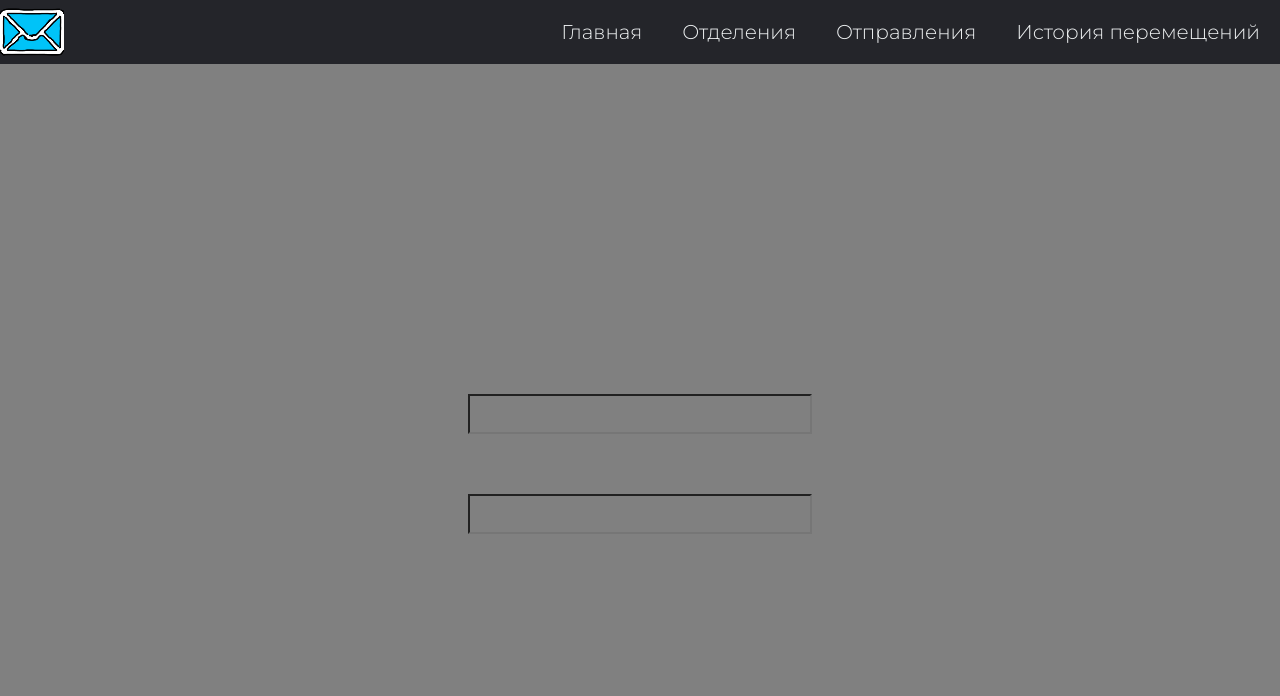
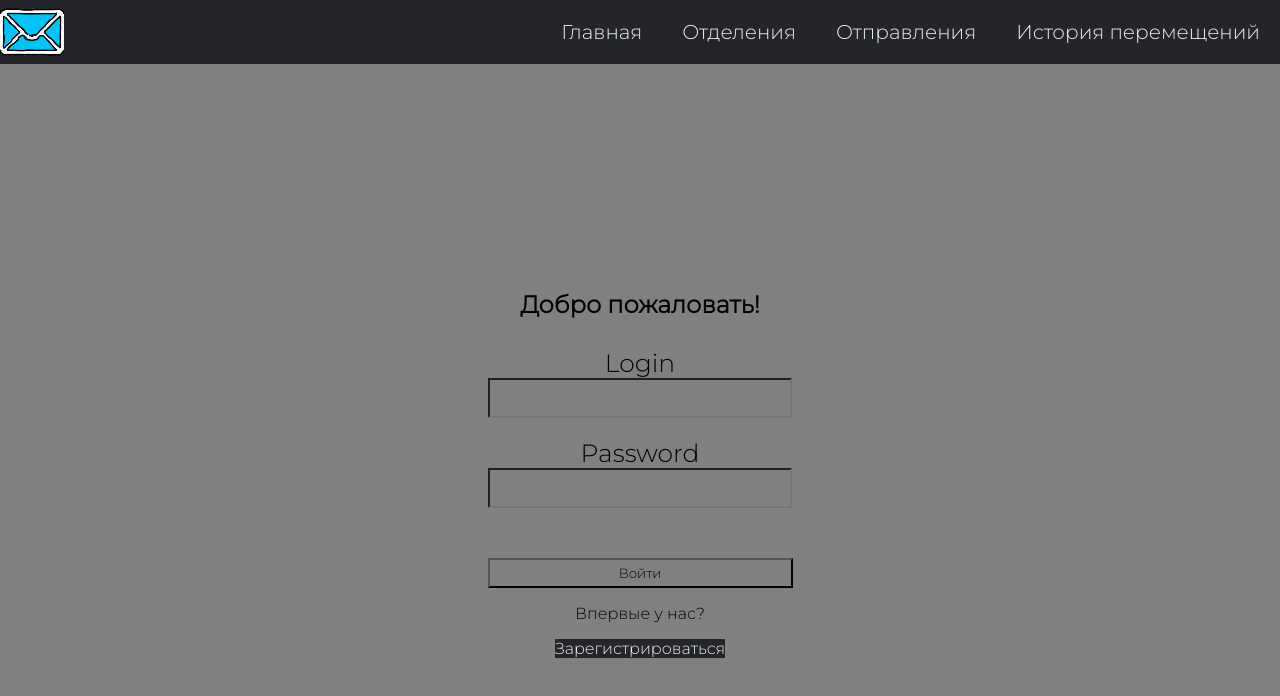
Before and after one commit to JusticeShurup/mail, a React (Create React App) app: page /login in a window 1280 px wide. Shown: the top 696 px of the page. Built offline with nearby package versions, Linux system fonts and the light colour scheme; the HTML template or start-up script is replaced by a standard one.

Commit message:
Commit HZ

```diff
--- a/src/Modules/PostalItemsPage/PostalItemsActions.js
+++ b/src/Modules/PostalItemsPage/PostalItemsActions.js
@@ -20,7 +20,7 @@ const PostalItemsActions = () => {
             }
         };
 
-        axios.post(baseURL + '/transferPostalItemToMailDepartment?postalItemId=' + postalItemId
+        axios.post(baseURL + '/mail/transferPostalItemToMailDepartment?postalItemId=' + postalItemId
             + '&mailDepartmentId=' + mailDepartmentId)
         .then(function (response) {
             console.log(response)
@@ -34,7 +34,7 @@ const PostalItemsActions = () => {
 
 
     useEffect(() => {
-        axios.get(baseURL + '/getPostalItems').then((response) => {
+        axios.get(baseURL + '/mail/getPostalItems').then((response) => {
             setPostalItems(Array.from(response.data));
             console.log(response.data);
         }).catch((e) => {
--- a/src/Modules/PostalItemsPage/PostalItemsInfo.js
+++ b/src/Modules/PostalItemsPage/PostalItemsInfo.js
@@ -10,7 +10,7 @@ const PostalItemsInfo = () => {
 
 
     useEffect(() => {
-        axios.get(baseURL + '/getPostalItems').then((response) => {
+        axios.get(baseURL + '/mail/getPostalItems').then((response) => {
             setPostalItems(Array.from(response.data));
             console.log(response.data);
         }).catch((e)=>{
@@ -20,7 +20,7 @@ const PostalItemsInfo = () => {
 
     function takePostalItem(postalItem) {
         postalItem.taken = (postalItem.taken === false && postalItem.recipientIndex === postalItem.mailDepartment.index)
-        axios.post(baseURL + '/takePostalItemById?postalItemId=' + postalItem.id).then((response) => {
+        axios.post(baseURL + '/mail/takePostalItemById?postalItemId=' + postalItem.id).then((response) => {
             console.log(response.data);
         }).catch((e)=>{
             console.log(e);
--- a/src/Modules/RegistryPostalItemModal.js
+++ b/src/Modules/RegistryPostalItemModal.js
@@ -32,7 +32,7 @@ const RegistryPostalItemModal = ({active, setActive}) => {
             }
         };
 
-        axios.post(baseURL + '/registryPostalItem', JSON.stringify(PostalItem), customConfig)
+        axios.post(baseURL + '/mail/registryPostalItem', JSON.stringify(PostalItem), customConfig)
         .then(function (response) {
             console.log(response)
         })
@@ -44,7 +44,7 @@ const RegistryPostalItemModal = ({active, setActive}) => {
 
 
     useEffect(() => {
-        axios.get(baseURL + "/getMailDepartments").then((response) => {
+        axios.get(baseURL + "/mail/getMailDepartments").then((response) => {
             setMailDepartmens(Array.from(response.data));
             console.log(baseURL);
         }).catch((e)=>{
--- a/src/Pages/HistoryMovementsPage.js
+++ b/src/Pages/HistoryMovementsPage.js
@@ -11,7 +11,7 @@ const HistoryMovementsPage = () => {
 
     useEffect(() => {
         if (loaded) return;
-        axios.get(baseURL + '/getPostalItemsMovementHistory').then((response) => {
+        axios.get(baseURL + '/mail/getPostalItemsMovementHistory').then((response) => {
             let matrix = [];
             for (var i in response.data) {
                 let massiv = Array.from(response.data[i]);
--- a/src/Pages/LoginPage.css
+++ b/src/Pages/LoginPage.css
@@ -1,9 +1,13 @@
 .login-page {
     height: 100vh;
     display: flex;
+
     justify-content: center;
+    text-align: center;
     align-items: center;
-    text-align: center;
+}
+
+.login-page h2 {
 }
 
 .login-form {
@@ -19,8 +23,27 @@
     align-items: center;
 }
 
-.login-form input {
+.input-box {
     width: 320px;
-    margin: 30px;
+    margin: 0 px;
     padding: 10px;
+    display: inline-block;
 }
+
+.input-box input {
+    width: 280px;
+    padding: 10px;
+    background-color: rgba(0,0,0,0);
+
+}
+
+.input-box label {
+    font-size: 25px;
+    background-color: rgba(0,0,0,0);
+}
+
+.login-page-button {
+    width: 305px;
+    padding: 5px;
+    margin: 40px 0px 0px 0px;
+}
--- a/src/Pages/LoginPage.js
+++ b/src/Pages/LoginPage.js
@@ -5,19 +5,46 @@ import './LoginPage.css'
 export default function LoginPage() {
     const [isLoginning, setLoginning] = useState(true);
 
+    function registry() {
+        setLoginning(!isLoginning);
+    }
+
     return (
         <div className='login-page'>
             <div className='login-form'>
-                <form>
-                    <input name='login' type='text'></input>
-                    <input name='password' type='password'></input>
+                <h2>Добро пожаловать!</h2>
+                <form action='#'>
+                    <div className='input-box'>
+                        <label for='login'>Login</label>
+                        <input id='login' name='login' type='text'></input>
+                    </div>
+                    <div className='input-box'>
+                        <label for='password'>Password</label>
+                        <input name='password' type='password'></input>
+                    </div>
                     {
                         !isLoginning ? (
-                        <>
-                                <input name='confirm-password' type='password'></input>
-                        </>
+                            <div className='input-box'>
+                                <label for='password'>Confirm password</label>
+                                <input name='password' type='password'></input>
+                            </div>
+
                         ) : <></>
                     }
+                    <button className='login-page-button'>{isLoginning ? "Войти" : "Зарегистрироваться"}</button>
+                    {
+                        isLoginning ? (
+                            <div>
+                                <p>Впервые у нас?</p>
+                                <a onClick={registry}>Зарегистрироваться</a>
+                            </div>
+                        ) :
+                        <div>
+                            <p>Есть аккаунт?</p>
+                            <a onClick={registry}>Войти</a>
+                        </div>
+                    }
+
                 </form>
             </div>
         </div>
--- a/src/Pages/MailDepartmentsPage.js
+++ b/src/Pages/MailDepartmentsPage.js
@@ -5,10 +5,10 @@ import axios from 'axios'
 const MailDepartmentsPage = () => {
     const [mailDepartments, setMailDepartmens] = useState([{}])
 
-    const baseURL = "http://localhost:8080/getMailDepartments"
+    const baseURL = "http://localhost:8080"
 
     React.useEffect(() => {
-        axios.get(baseURL).then((response) => {
+        axios.get(baseURL + '/mail/getMailDepartments').then((response) => {
             setMailDepartmens(Array.from(response.data));
             console.log(response.data);
         }).catch((e)=>{
```
